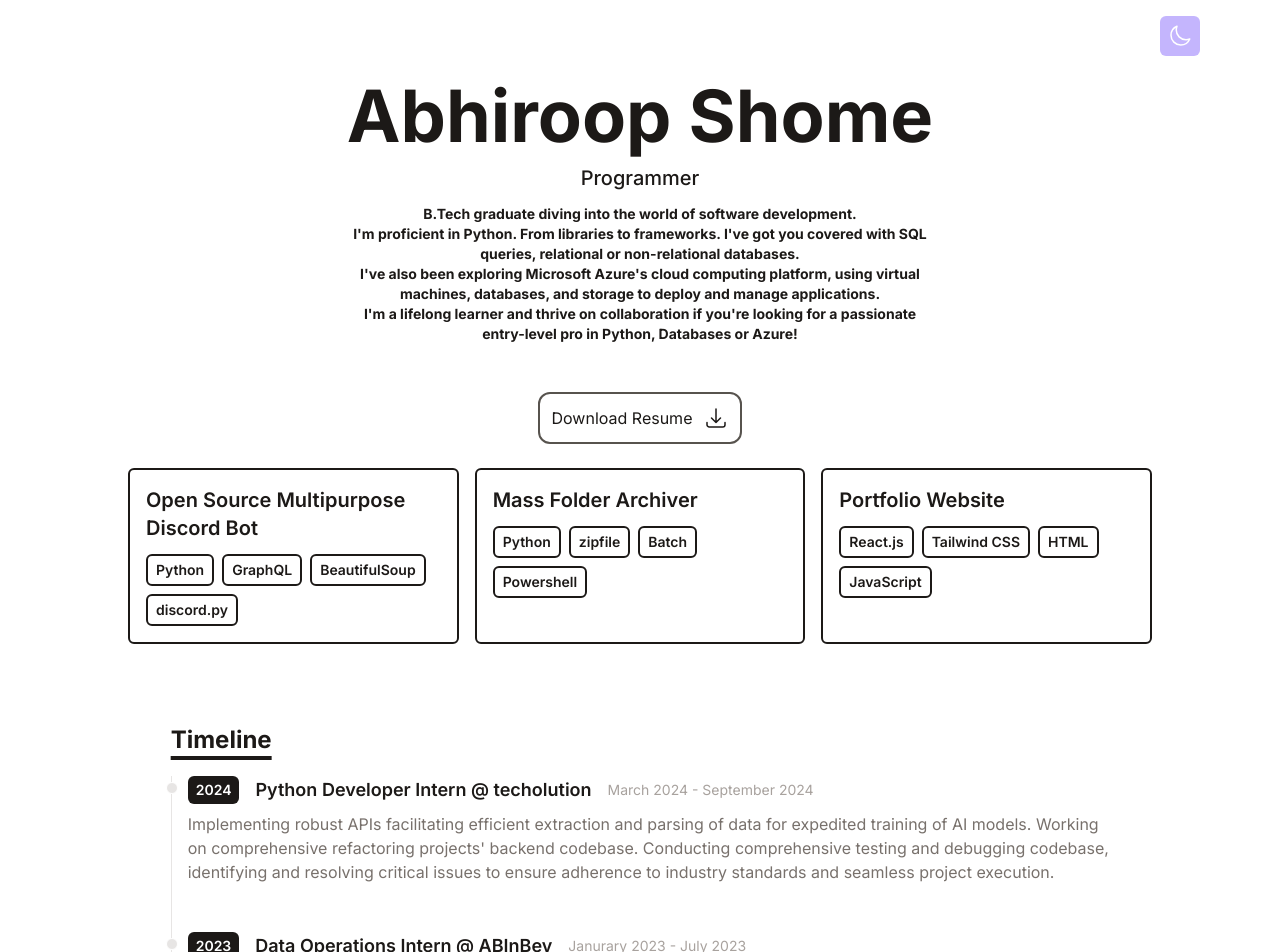
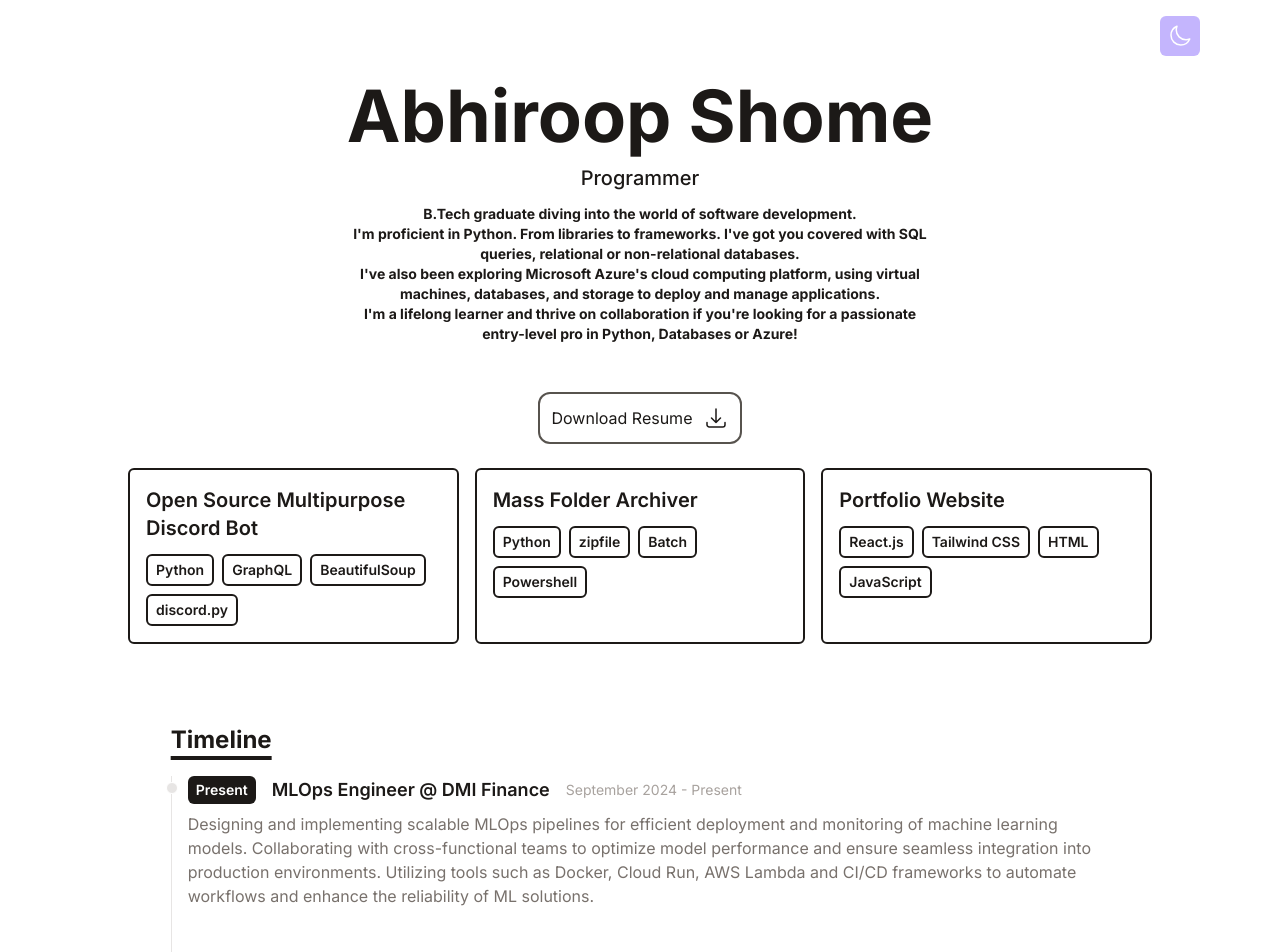
Before and after one commit to AbhiroopS/AbhiroopS.github.io, a React (Vite) app: page / in a window 1280 px wide. Shown: the top 952 px of the page. Built offline with nearby package versions, Linux system fonts and the light colour scheme.

Commit message:
Updated Resume and timeline for DMI

```diff
--- a/src/data/timeline.js
+++ b/src/data/timeline.js
@@ -1,4 +1,10 @@
 export default [
+    {
+        year: 'Present',
+        title: 'MLOps Engineer @ DMI Finance',
+        duration: 'September 2024 - Present',
+        details: "Designing and implementing scalable MLOps pipelines for efficient deployment and monitoring of machine learning models. Collaborating with cross-functional teams to optimize model performance and ensure seamless integration into production environments. Utilizing tools such as Docker, Cloud Run, AWS Lambda and CI/CD frameworks to automate workflows and enhance the reliability of ML solutions."
+    },
     {
         year: '2024',
         title: 'Python Developer Intern @ techolution',
```
Also changed, not shown: 1 other file (tests, documents, lock files or other folders).
